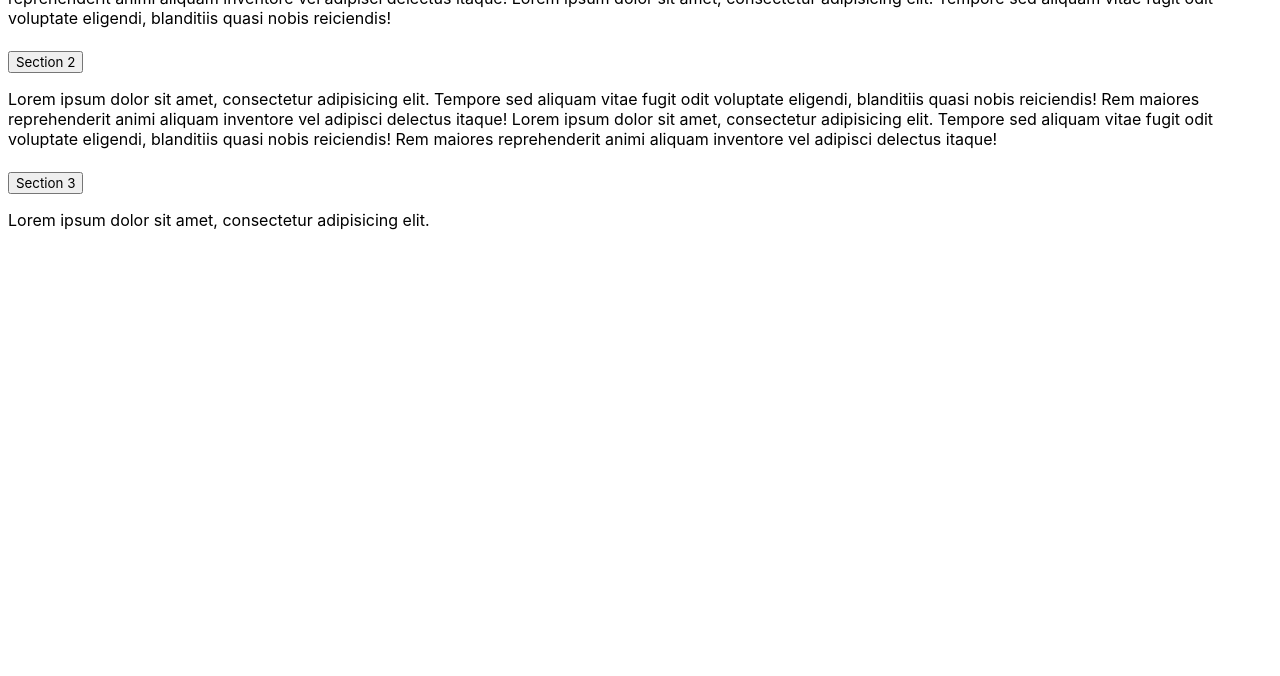
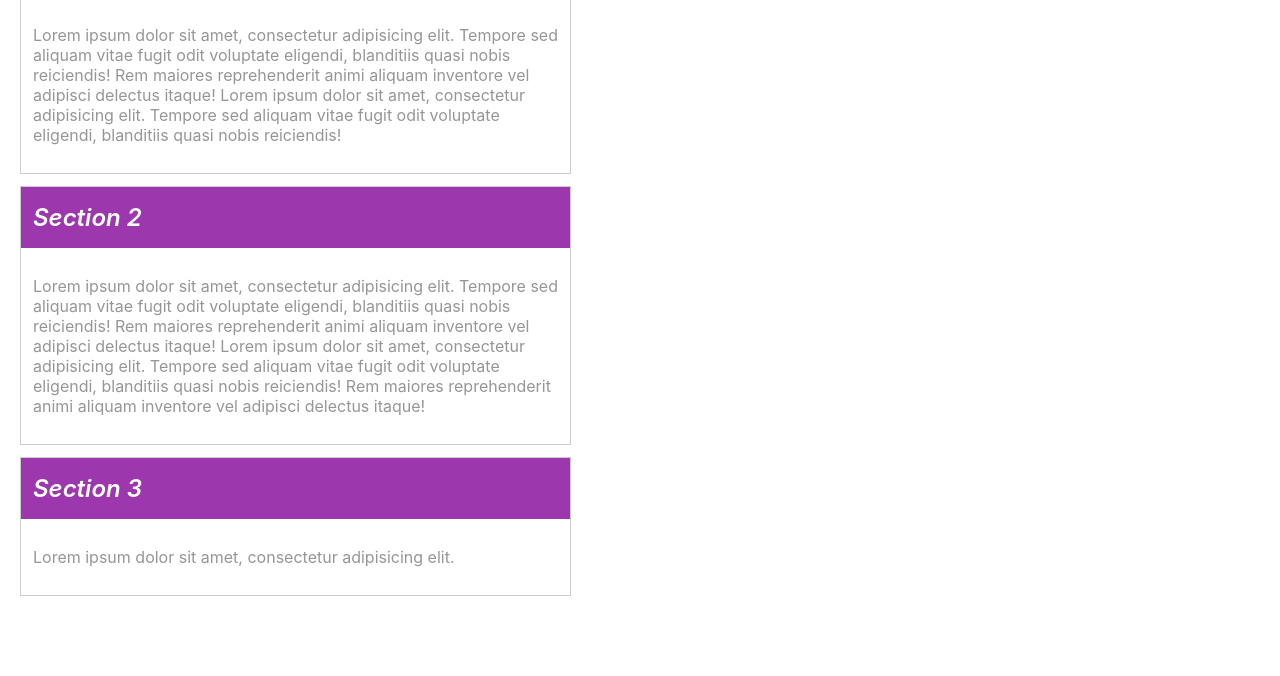
Before and after one commit to jkellerman/juno-build-test, a website built with Vite: page index.html in a window 1280 px wide. Shown: the part 124-800 px from the top of the page. Built offline with nearby package versions, Linux system fonts and the light colour scheme.

Commit message:
feat: add in base styles for accordion

```diff
--- a/styles/_accordion.scss
+++ b/styles/_accordion.scss
@@ -0,0 +1,32 @@
+.accordion {
+  max-width: 575px;
+
+  .accordion__section {
+    border: 1px solid var(--quaternary-color);
+    margin: 0.75rem;
+  }
+
+  .accordion__trigger {
+    background-color: var(--primary-color);
+    color: var(--quinary-color);
+    padding: 1rem 0.75rem;
+    border: none;
+    width: 100%;
+    font-size: 1.5rem;
+    font-style: italic;
+    font-weight: 600;
+    cursor: pointer;
+    display: flex;
+    justify-content: space-between;
+    align-items: center;
+    transition: background-color var(--transition);
+
+    &:hover {
+      background-color: var(--secondary-color);
+    }
+  }
+  .accordion__content {
+    padding: 0.75rem;
+    color: var(--tertiary-color);
+  }
+}
--- a/styles/_variables.scss
+++ b/styles/_variables.scss
@@ -1,7 +1,8 @@
 :root {
-  --primary-color: #9e38b0;
-  --secondary-color: #6844b7;
-  --tertiary-color: #969696;
-  --quaternary-color: #cccccc;
+  --primary-color: hsl(291, 52%, 45%);
+  --secondary-color: hsl(259, 46%, 49%);
+  --tertiary-color: hsl(0, 0%, 59%);
+  --quaternary-color: hsl(0, 0%, 80%);
+  --quinary-color: hsl(0, 0%, 100%);
   --transition: 0.15s ease;
 }
```
